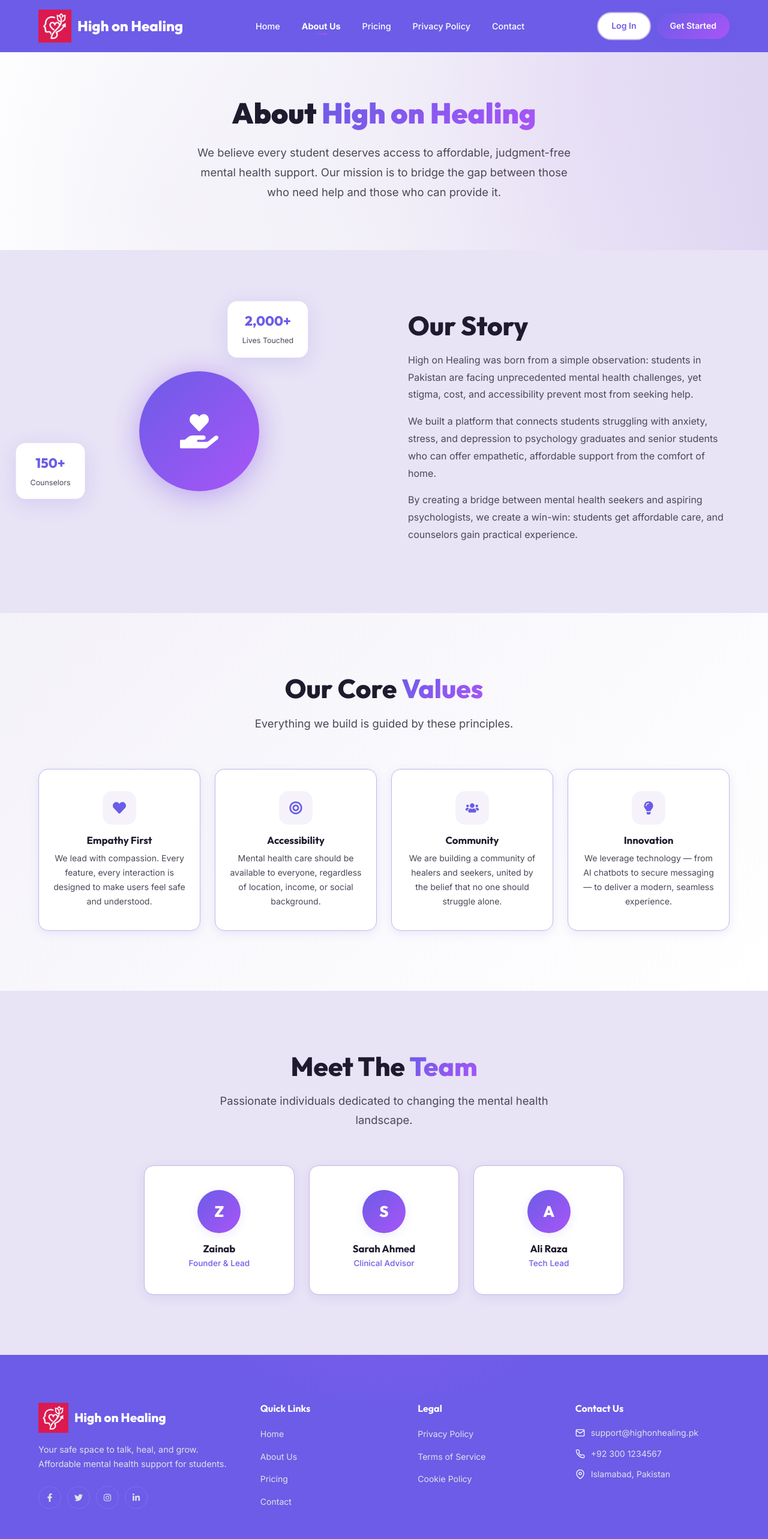
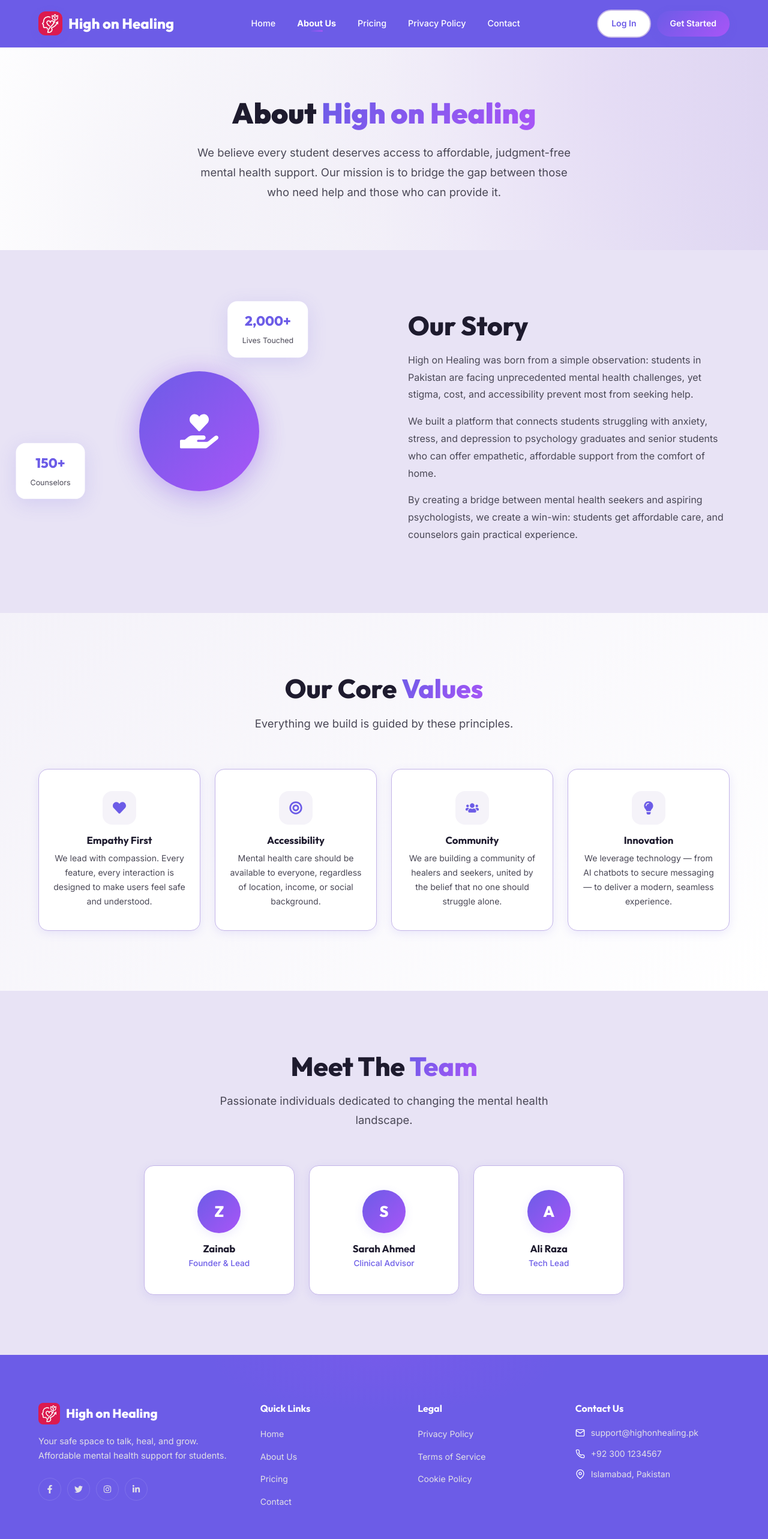
Before and after one commit to Shaheerali66/Mindcare, a React (Vite) app: page /about in a window 1280 px wide. Shown: the top 2566 px of the page at 60% size. Built offline with nearby package versions, Linux system fonts and the light colour scheme.

Commit message:
UI: Revert logo styling changes

```diff
--- a/src/components/Footer.css
+++ b/src/components/Footer.css
@@ -46,9 +46,10 @@
 }
 
 .footer__logo-img {
-  width: 50px;
-  height: 50px;
-  object-fit: contain;
+  width: 36px;
+  height: 36px;
+  border-radius: var(--radius-sm);
+  object-fit: cover;
 }
 
 .footer__logo-text {
--- a/src/components/Navbar.css
+++ b/src/components/Navbar.css
@@ -47,9 +47,11 @@
 }
 
 .navbar__logo-img {
-  width: 55px;
-  height: 55px;
-  object-fit: contain;
+  width: 40px;
+  height: 40px;
+  border-radius: var(--radius-md);
+  object-fit: cover;
+  box-shadow: var(--shadow-md);
   transition: transform var(--transition-fast);
 }
 
```
